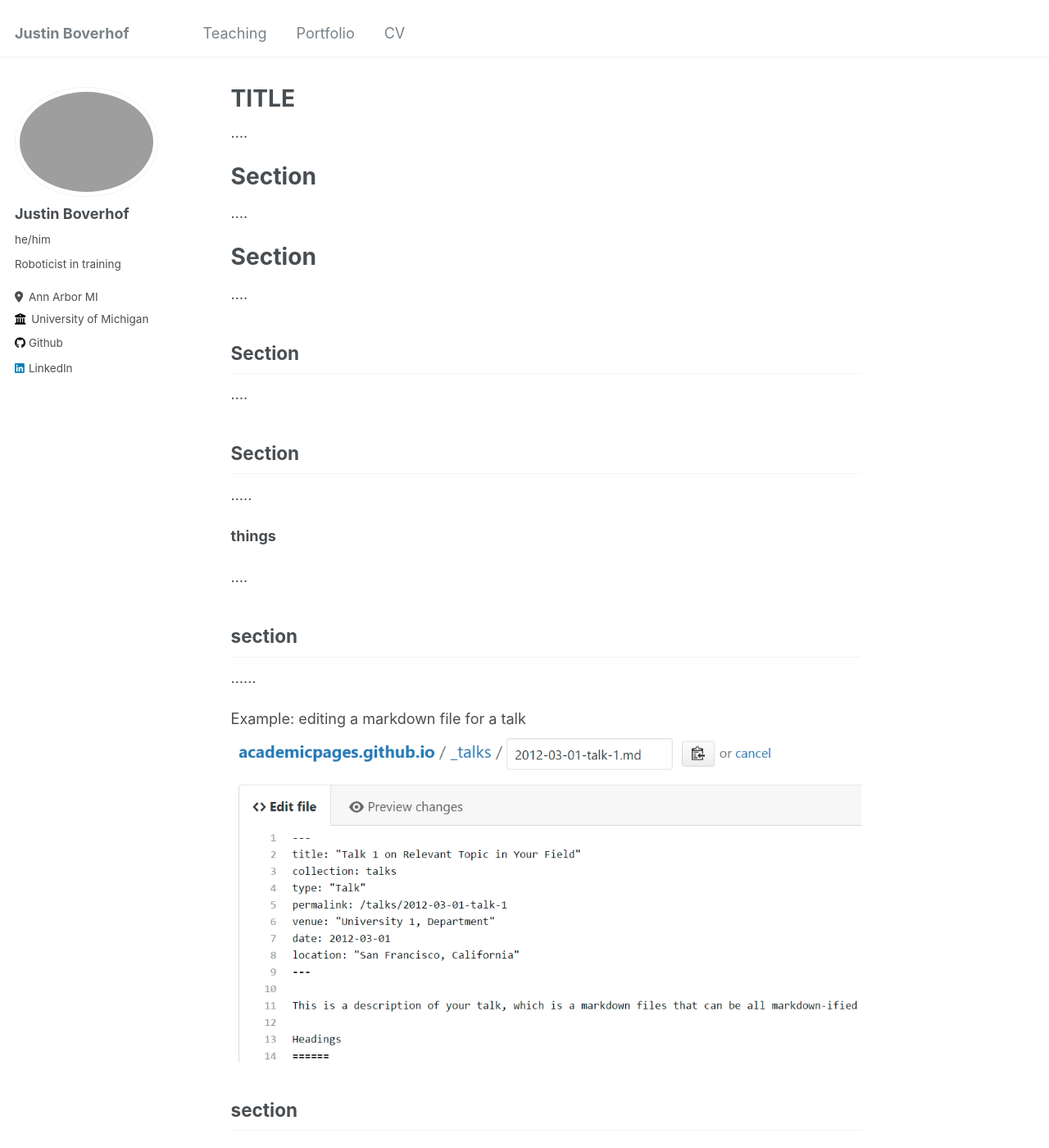
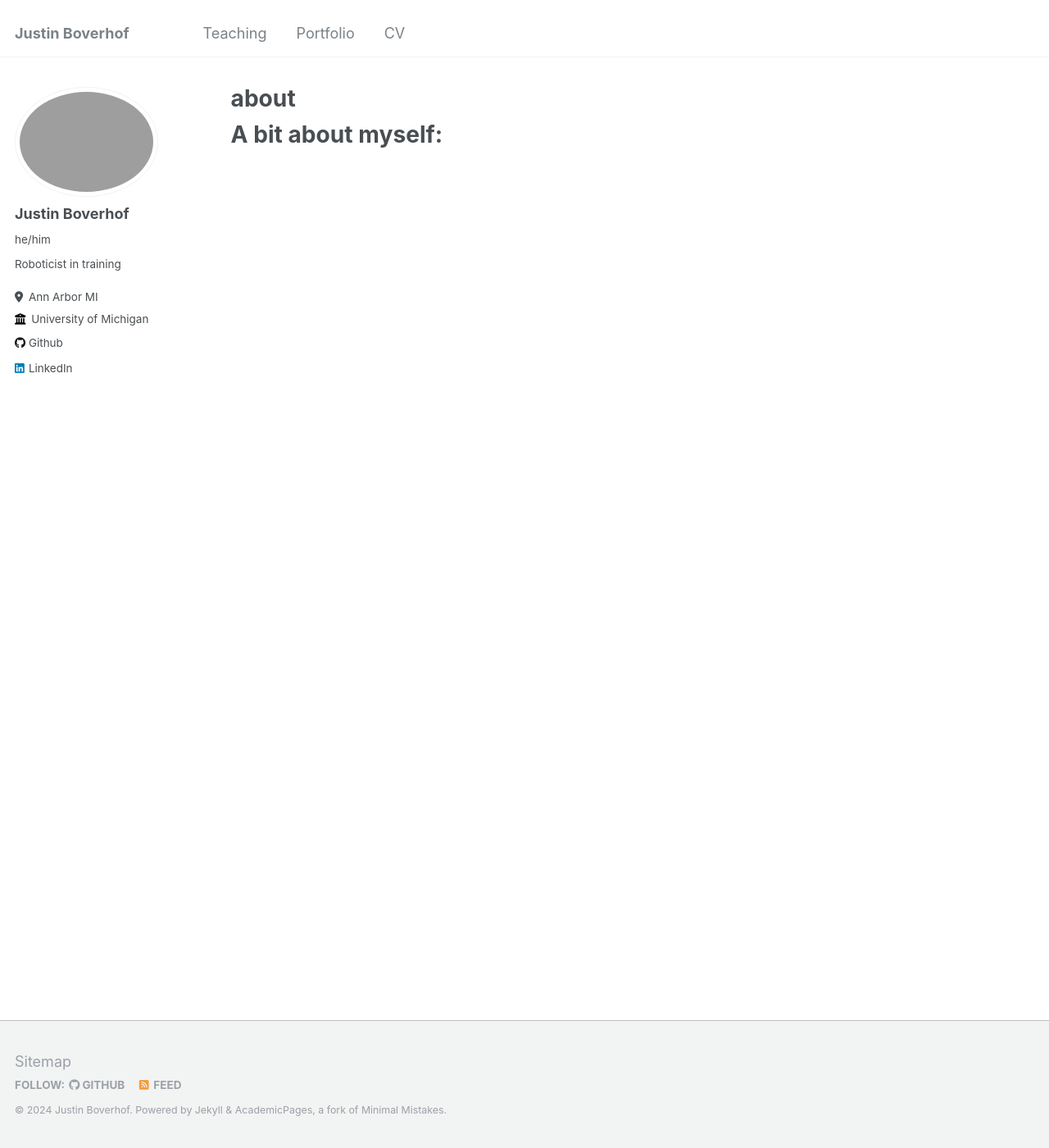
Before and after one commit to JustinBoverhof/justinboverhof.com, a Jekyll site: the page built from _pages/front_page.md, in a window 1280 px wide and 1400 px high. Shown: the whole window at 82% size. Built offline with Jekyll 4.4.1, drawn with Linux system fonts in a browser that asks for light colours.

```diff
--- a/_pages/about.md
+++ b/_pages/about.md
@@ -1,10 +1,10 @@
 ---
-permalink: /
+permalink: /old_about
 title: "TITLE"
 author_profile: true
 redirect_from:
-  - /about/
-  - /about.html
+  - /old_about/
+  - /old_about.html
 ---
 
 ....
--- /dev/null
+++ b/_pages/front_page.md
@@ -0,0 +1,10 @@
+---
+permalink: /
+title: "about"
+author_profile: true
+redirect_from:
+  - /about/
+  - /about.html
+---
+
+# A bit about myself:
```
